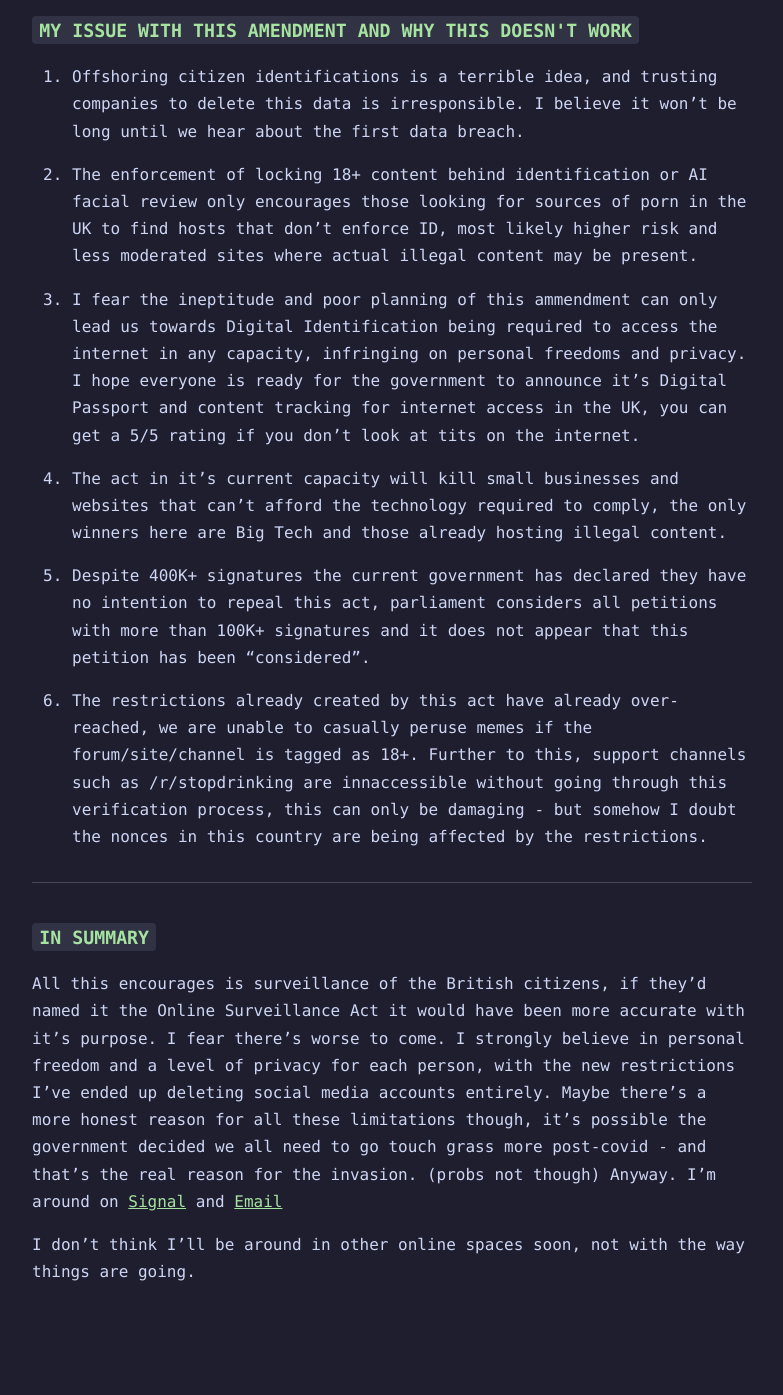
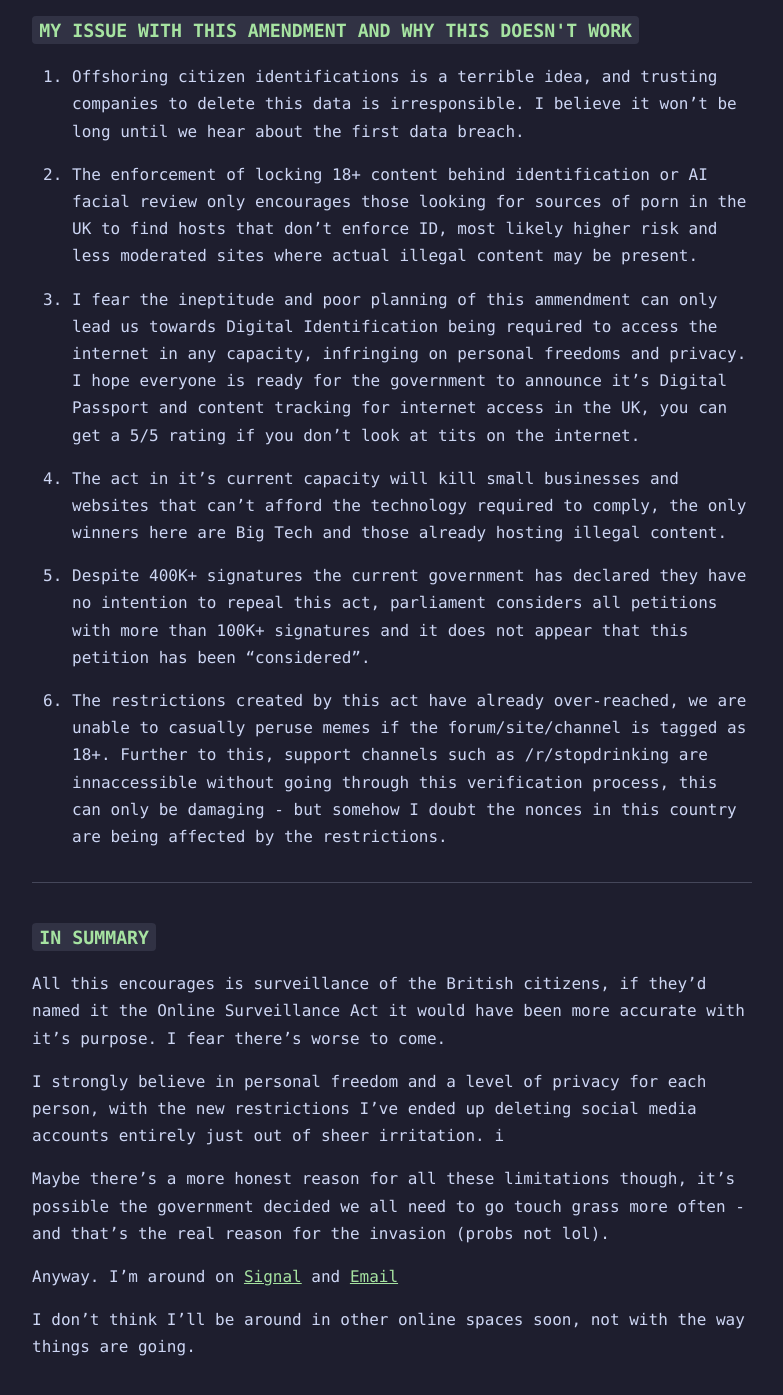
Before and after one commit to thebluenowhere/thebluenowhere.github.io, a Jekyll site: the page built from _posts/2025-08-01-digital-privacy.md, in a window 1280 px wide and 1400 px high, scrolled down 855 px. Shown: the top 1395 px of the window, without its empty margins (248-1031 px from the left). Built offline with Jekyll 4.4.1, drawn with Linux system fonts in a browser that asks for light colours; before the commit the page ends 2180 px from its top, so only the background shows below that; some of the changed text lies outside the part shown.

Commit message:
editing spacing/paragraphs

```diff
--- a/_posts/2025-08-01-digital-privacy.md
+++ b/_posts/2025-08-01-digital-privacy.md
@@ -23,20 +23,26 @@
 
 2. The enforcement of locking 18+ content behind identification or AI facial review only encourages those looking for sources of porn in the UK to find hosts that don't enforce ID, most likely higher risk and less moderated sites where actual illegal content may be present.
 
-3. I fear the ineptitude and poor planning of this ammendment can only lead us towards Digital Identification being required to access the internet in any capacity, infringing on personal freedoms and privacy. I hope everyone is ready for the government to announce it's Digital Passport and content tracking for internet access in the UK, you can get a 5/5 rating if you don't look at tits on the internet.
+3. I fear the ineptitude and poor planning of this ammendment can only lead us towards Digital Identification being required to access the internet in any capacity, infringing on personal freedoms and privacy.
+I hope everyone is ready for the government to announce it's Digital Passport and content tracking for internet access in the UK, you can get a 5/5 rating if you don't look at tits on the internet.
 
 4. The act in it's current capacity will kill small businesses and websites that can't afford the technology required to comply, the only winners here are Big Tech and those already hosting illegal content.
 
 5. Despite 400K+ signatures the current government has declared they have no intention to repeal this act, parliament considers all petitions with more than 100K+ signatures and it does not appear that this petition has been "considered".
 
-6. The restrictions already created by this act have already over-reached, we are unable to casually peruse memes if the forum/site/channel is tagged as 18+. Further to this, support channels such as /r/stopdrinking are innaccessible without going through this verification process, this can only be damaging - but somehow I doubt the nonces in this country are being affected by the restrictions.
+6. The restrictions created by this act have already over-reached, we are unable to casually peruse memes if the forum/site/channel is tagged as 18+.
+Further to this, support channels such as /r/stopdrinking are innaccessible without going through this verification process, this can only be damaging - but somehow I doubt the nonces in this country are being affected by the restrictions.
 
 ---
 
 ## `In Summary`
 
 All this encourages is surveillance of the British citizens, if they'd named it the Online Surveillance Act it would have been more accurate with it's purpose. I fear there's worse to come.
-I strongly believe in personal freedom and a level of privacy for each person, with the new restrictions I've ended up deleting social media accounts entirely. Maybe there's a more honest reason for all these limitations though, it's possible the government decided we all need to go touch grass more post-covid - and that's the real reason for the invasion. (probs not though)
+
+I strongly believe in personal freedom and a level of privacy for each person, with the new restrictions I've ended up deleting social media accounts entirely just out of sheer irritation. i
+
+Maybe there's a more honest reason for all these limitations though, it's possible the government decided we all need to go touch grass more often - and that's the real reason for the invasion (probs not lol).
+
 Anyway. I'm around on [Signal](https://signal.me/#eu/bYV6XVD40SW8OVSmiP9blASSj97NlVkLIrq7BsxkPjiEk63rWjdNUqGP02uvuBzu) and [Email](mailto:thebluenowhere@protonmail.com)
 
 I don't think I'll be around in other online spaces soon, not with the way things are going.
```
Also changed, not shown: other parts of _posts/2025-08-01-digital-privacy.md (+1 -1 lines).
